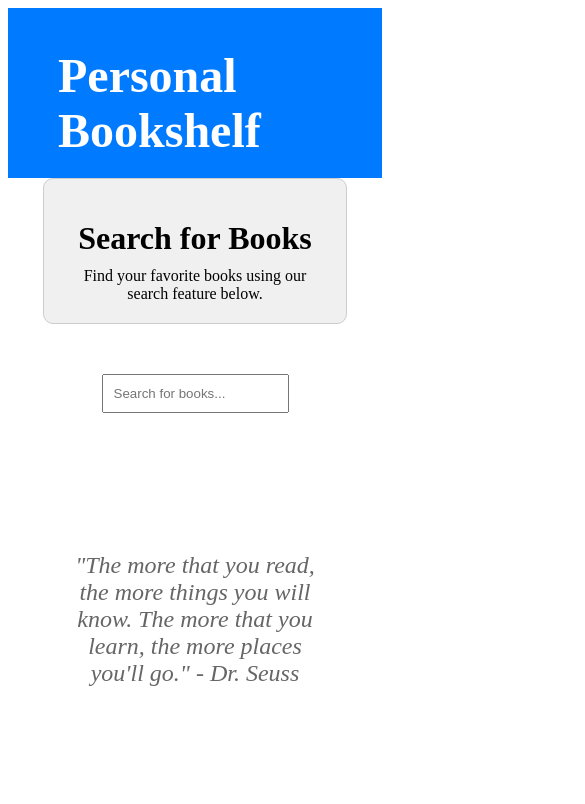
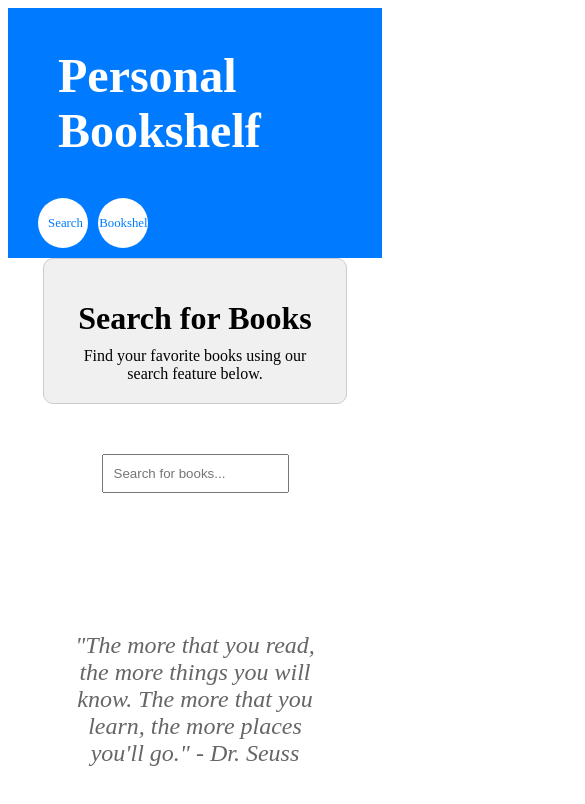
Before and after one commit to jayesh-inamdar/friendly-palm-tree, a React (Create React App) app: page / in a window 390 px wide. Shown: the top 804 px of the page, 585 px wide, since content can reach past the window. Built offline with nearby package versions, Linux system fonts and the light colour scheme.

Commit message:
third commit

```diff
--- a/src/components/Navbar.css
+++ b/src/components/Navbar.css
@@ -49,3 +49,23 @@
     background-color: rgba(255, 255, 255, 0.1);
     color: white;
 }
+
+
+@media (max-width: 768px) {
+    .navbar-container {
+        flex-direction: column;
+        align-items: flex-start;
+    }
+
+    .nav-links {
+        margin-left: 0;
+        margin-top: 10px;
+        gap: 10px;
+    }
+
+    .nav-link {
+        width: 30px; /* Smaller size for mobile */
+        height: 30px; /* Smaller size for mobile */
+        font-size: 0.8em;
+    }
+}
```
